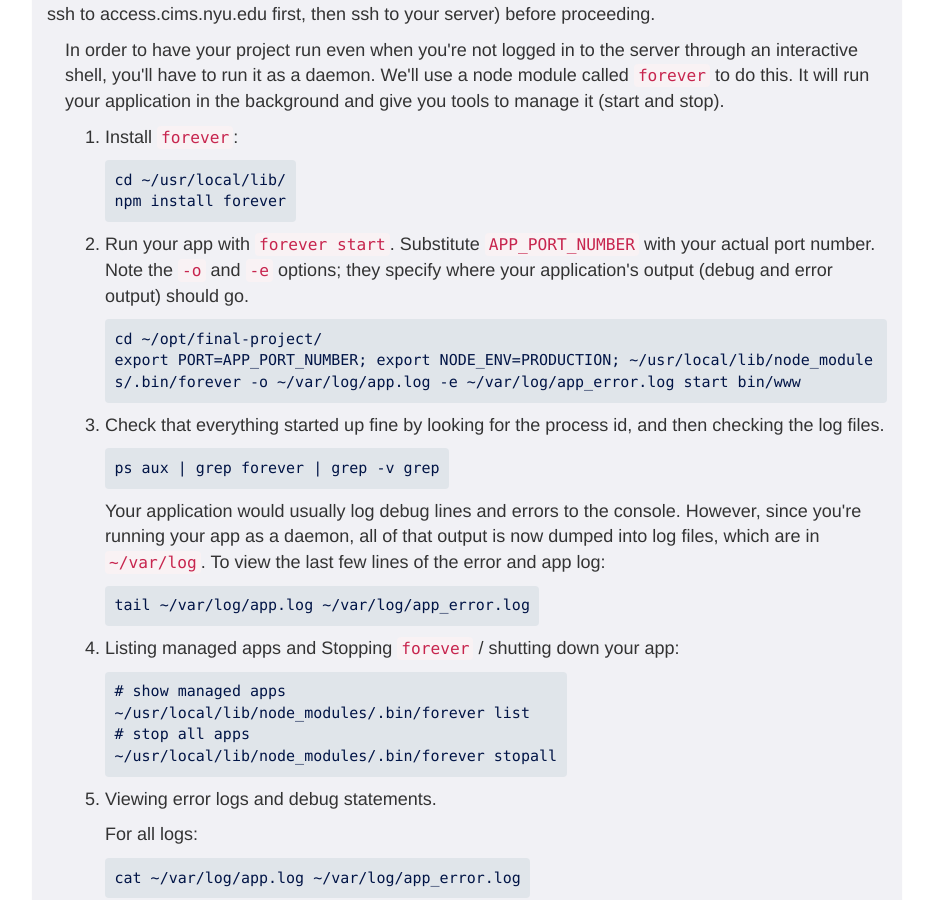
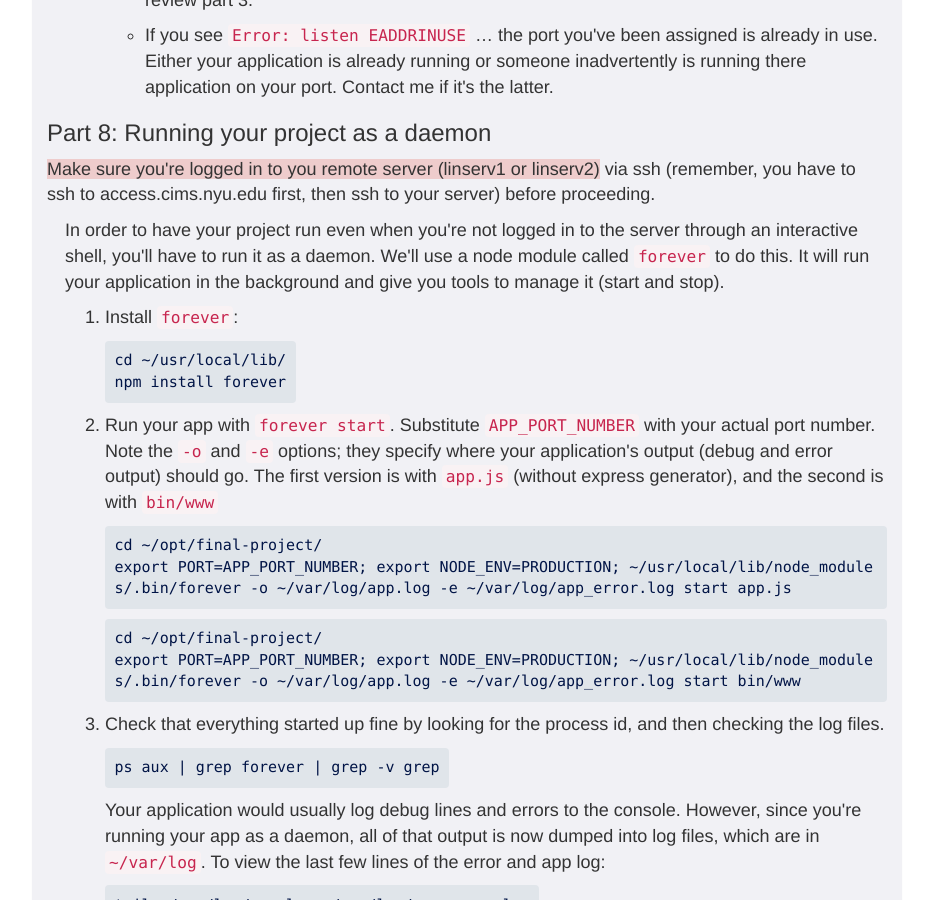
Before and after one commit to foureyes/csci-ua.0480-spring2017-008, a Jekyll site: the page built from homework/deploy.markdown, in a window 1280 px wide and 900 px high, scrolled down 5972 px. Shown: the whole window, without its empty margins (173-1106 px from the left). Built offline with Jekyll 4.4.1, drawn with Linux system fonts in a browser that asks for light colours; some of the changed text lies outside the part shown.

Commit message:
finish up deploy

```diff
--- a/homework/deploy.markdown
+++ b/homework/deploy.markdown
@@ -134,7 +134,7 @@ mongo &lt;dbname&gt; --host class-mongodb.cims.nyu.edu -u &lt;username&gt; -p
 
 </section>
 
-### Part 4: Using an external configuration file for your database
+### Part 4: Using an external configuration file for your database, configuring the port number
 
 <section markdown="block">
 Because the mongodb server you'll connect to from the server requires user authentication, the string you pass in to `mongoose.connect` (your __database connection string__) will have to include the username and password you were given from the previous section, Part 3. The new connection string will have the following format:
@@ -198,6 +198,10 @@ if (process.env.NODE_ENV === 'PRODUCTION') {
     * the new database shouldn't have any data that you entered previously!
     * __DO NOT COMMIT__ `config.json` (in fact, it should be in your `.gitignore` as the previous instructions specify)
     * (you'll create a `config.json` on the server)
+5. Finally, because you'll want to use a custom port number, <span class="warning">you'll have to modify your app.listen call so that it uses an environment variable</span>
+    * if you're using express generator, then this is already done for you
+    * otherwise, change your call to `app.listen` so that it checks for an environment variable, `PORT`, first... otherwise, default to 300
+    * `app.listen(process.env.PORT || 3000);`
 5. commit and push your code
 
 
@@ -279,7 +283,10 @@ In order to have your project run even when you're not logged in to the server t
 	<pre><code>cd ~/usr/local/lib/
 npm install forever</code></pre>
 
-2. Run your app with <code>forever start</code>. Substitute <code>APP_PORT_NUMBER</code> with your actual port number. Note the <code>-o</code> and <code>-e</code> options; they specify where your application's output (debug and error output) should go.
+2. Run your app with <code>forever start</code>. Substitute <code>APP_PORT_NUMBER</code> with your actual port number. Note the <code>-o</code> and <code>-e</code> options; they specify where your application's output (debug and error output) should go. The first version is with `app.js` (without express generator), and the second is with `bin/www`
+
+	<pre><code>cd ~/opt/final-project/
+export PORT=APP_PORT_NUMBER; export NODE_ENV=PRODUCTION; ~/usr/local/lib/node_modules/.bin/forever -o ~/var/log/app.log -e ~/var/log/app_error.log start app.js</code></pre>
 
 	<pre><code>cd ~/opt/final-project/
 export PORT=APP_PORT_NUMBER; export NODE_ENV=PRODUCTION; ~/usr/local/lib/node_modules/.bin/forever -o ~/var/log/app.log -e ~/var/log/app_error.log start bin/www</code></pre>
```
